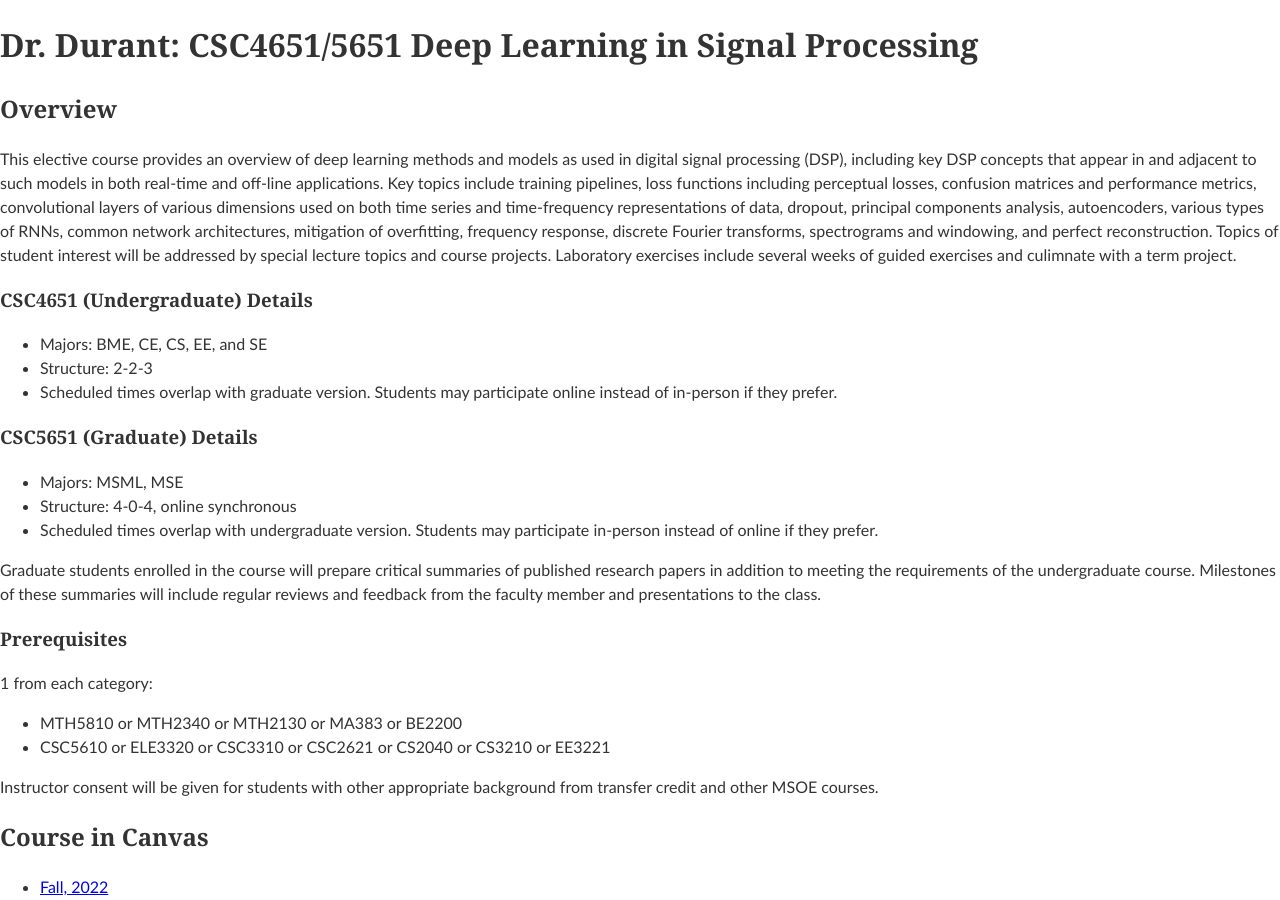
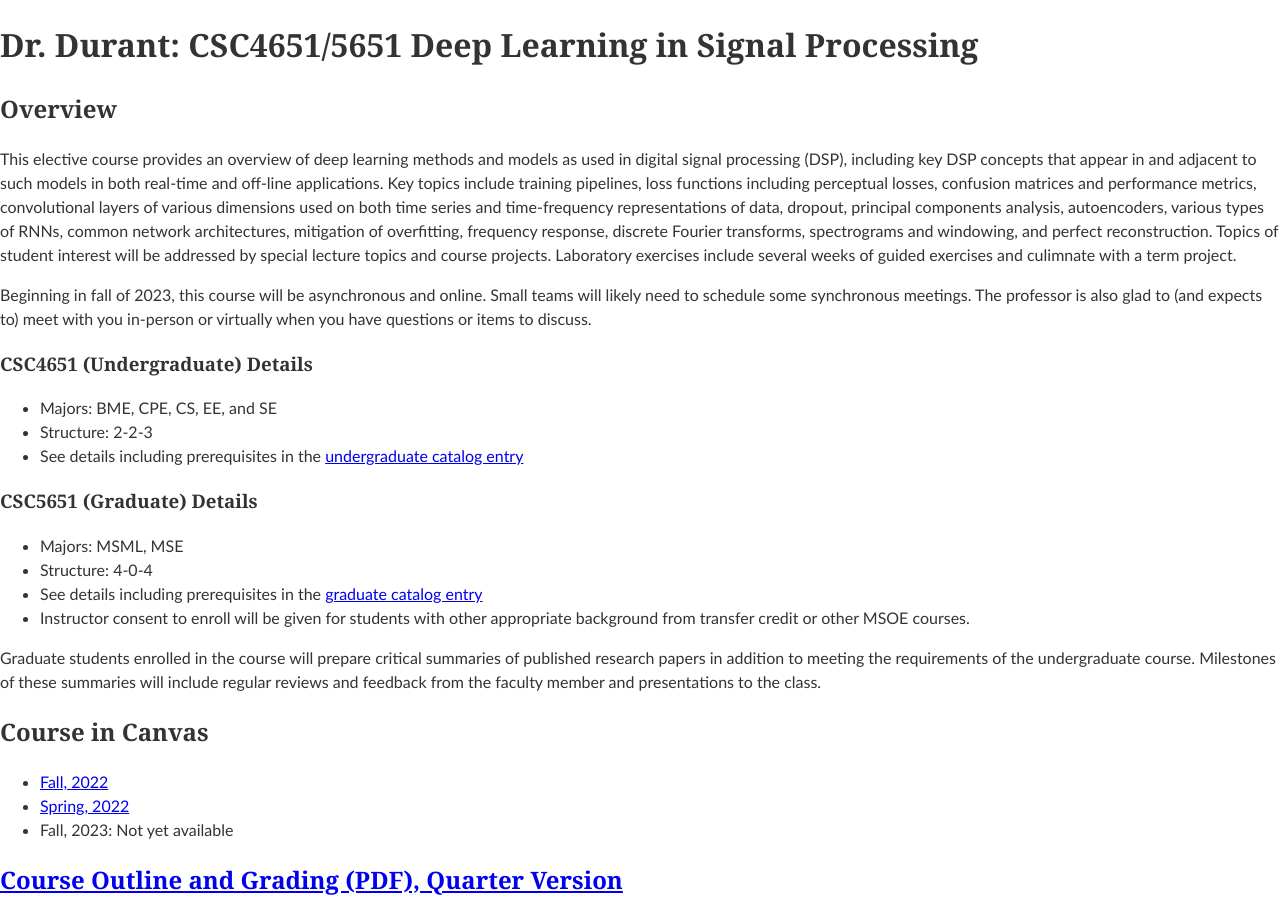
Before and after one commit to edurant/edurant.github.io, a Jekyll site: the page built from courses/csc4651/index.md, in a window 1280 px wide and 900 px high. Built offline with Jekyll 4.4.1, drawn with Linux system fonts in a browser that asks for light colours.

Commit message:
CSC4651/5651: description updates, asynchronous

```diff
--- a/courses/csc4651/index.md
+++ b/courses/csc4651/index.md
@@ -6,24 +6,20 @@
 
 This elective course provides an overview of deep learning methods and models as used in digital signal processing (DSP), including key DSP concepts that appear in and adjacent to such models in both real-time and off-line applications. Key topics include training pipelines, loss functions including perceptual losses, confusion matrices and performance metrics, convolutional layers of various dimensions used on both time series and time-frequency representations of data, dropout, principal components analysis, autoencoders, various types of RNNs, common network architectures, mitigation of overfitting, frequency response, discrete Fourier transforms, spectrograms and windowing, and perfect reconstruction. Topics of student interest will be addressed by special lecture topics and course projects. Laboratory exercises include several weeks of guided exercises and culimnate with a term project.
 
+Beginning in fall of 2023, this course will be asynchronous and online. Small teams will likely need to schedule some synchronous meetings. The professor is also glad to (and expects to) meet with you in-person or virtually when you have questions or items to discuss.
+
 ### CSC4651 (Undergraduate) Details
-* Majors: BME, CE, CS, EE, and SE
+* Majors: BME, CPE, CS, EE, and SE
 * Structure: 2-2-3
-* Scheduled times overlap with graduate version. Students may participate online instead of in-person if they prefer.
+* See details including prerequisites in the [undergraduate catalog entry](https://catalog.msoe.edu/preview_course.php?catoid=31&coid=38752)
 
 ### CSC5651 (Graduate) Details
 * Majors: MSML, MSE
-* Structure: 4-0-4, online synchronous
-* Scheduled times overlap with undergraduate version. Students may participate in-person instead of online if they prefer.
+* Structure: 4-0-4
+* See details including prerequisites in the [graduate catalog entry](https://catalog.msoe.edu/preview_course.php?catoid=30&coid=38753)
+* Instructor consent to enroll will be given for students with other appropriate background from transfer credit or other MSOE courses.
 
 Graduate students enrolled in the course will prepare critical summaries of published research papers in addition to meeting the requirements of the undergraduate course. Milestones of these summaries will include regular reviews and feedback from the faculty member and presentations to the class.
-
-### Prerequisites
-1 from each category:
-* MTH5810 or MTH2340 or MTH2130 or MA383 or BE2200
-* CSC5610 or ELE3320 or CSC3310 or CSC2621 or CS2040 or CS3210 or EE3221
-
-Instructor consent will be given for students with other appropriate background from transfer credit and other MSOE courses.
 
 ## Course in Canvas
 * [Fall, 2022](https://msoe.instructure.com/courses/10863)
```
